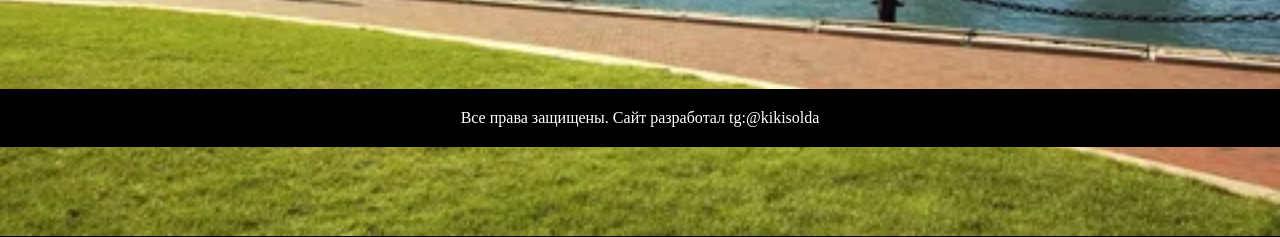
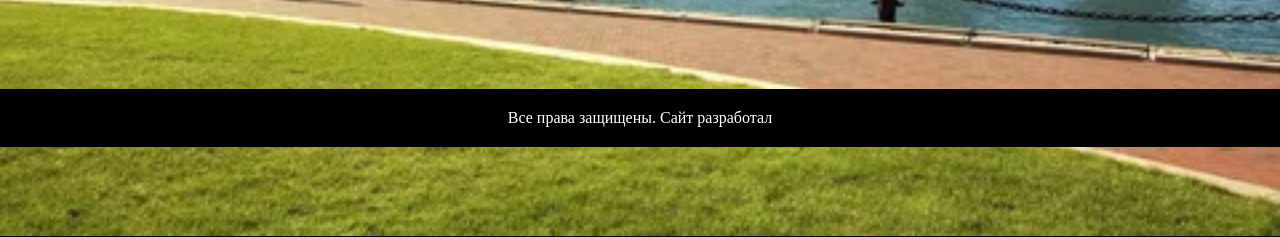
Before and after one commit to nst0v/sk1, a PHP site: page / in a window 1280 px wide. Shown: the part 653-890 px from the top of the page. Run offline with PHP 8.4, Linux system fonts and the light colour scheme; some libraries are stand-ins or nearby versions.

Commit message:
footer header

```diff
--- a/public/footer.php
+++ b/public/footer.php
@@ -1,5 +1,5 @@
 <footer>
     <div class="footer-content">
-        <p>Все права защищены. Сайт разработал <a href="https://t.me/kikisolda" target="_blank">tg:@kikisolda</a></p>
+        <p>Все права защищены. Сайт разработал</p>
     </div>
 </footer>
--- a/public/header.php
+++ b/public/header.php
@@ -1,6 +1,5 @@
 <header>
     <link href="https://fonts.googleapis.com/css2?family=Roboto:wght@400&display=swap" rel="stylesheet">
-
 
     <div class="logo">
         <a href="#">Лого</a>
```
